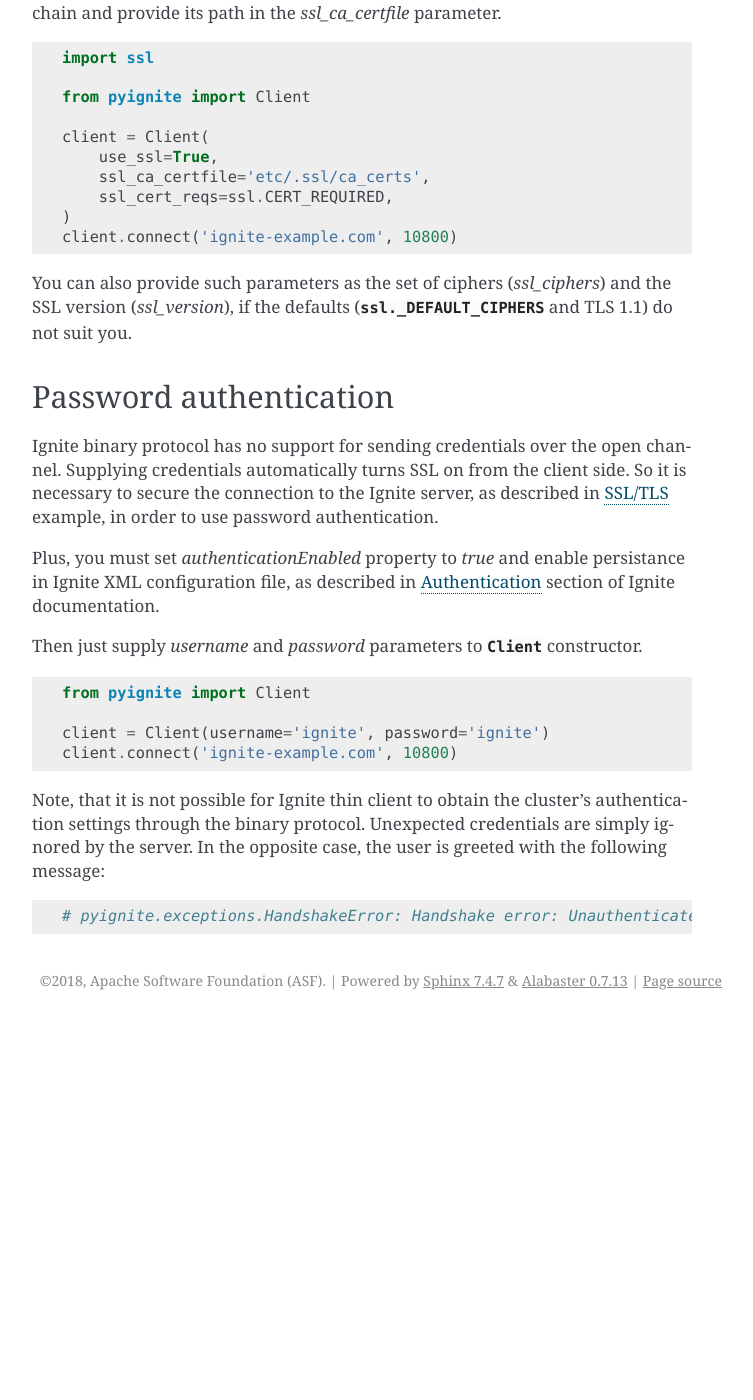
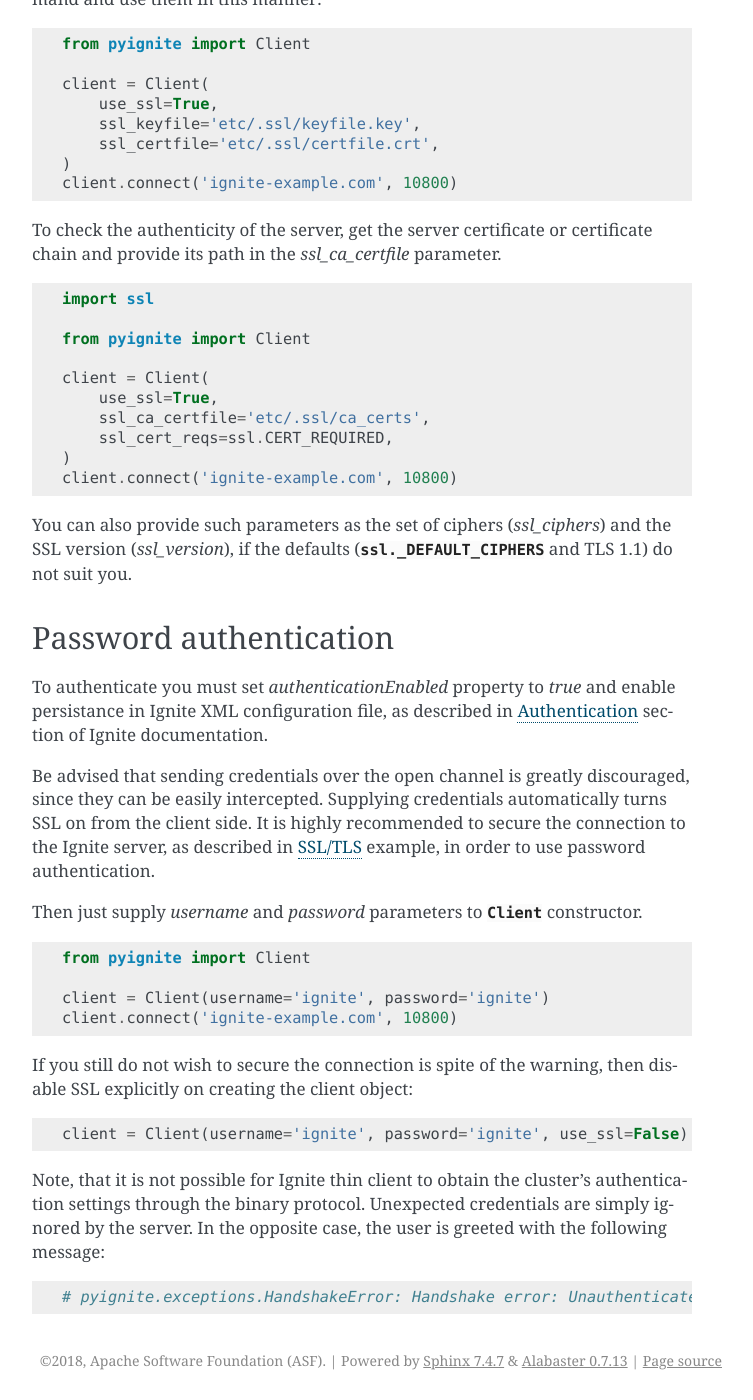
Before and after one commit to dmelnichuk/pyignite, a Sphinx documentation site: the page built from docs/examples.rst, in a window 1280 px wide and 1400 px high, scrolled down 9771 px. Shown: the whole window, without its empty margins (388-1141 px from the left). Built offline with Sphinx 7.4.7, drawn with Linux system fonts in a browser that asks for light colours; before the commit the page ends 10791 px from its top, so only the background shows below that; some of the changed text lies outside the part shown.

Commit message:
Polish docs.

```diff
--- a/docs/datatypes/cache_props.rst
+++ b/docs/datatypes/cache_props.rst
@@ -1,3 +1,5 @@
+.. _cache_props:
+
 ================
 Cache Properties
 ================
--- a/docs/examples.rst
+++ b/docs/examples.rst
@@ -48,6 +48,15 @@ Type hints usage
 .. literalinclude:: ../examples/type_hints.py
   :language: python
   :lines: 24-48
+
+As a rule of thumb:
+
+- when a `pyignite` method or function deals with a single value or key, it
+  has an additional parameter, like `value_hint` or `key_hint`, which accepts
+  a parser/constructor class,
+
+- nearly any structure element (inside dict or list) can be replaced with
+  a two-tuple of (said element, type hint).
 
 Refer the :ref:`data_types` section for the full list
 of parser/constructor classes you can use as type hints.
@@ -351,8 +364,8 @@ Failover
 
 When connection to the server is broken or timed out,
 :class:`~pyignite.client.Client` object raises an appropriate
-exception, but keeps its constructor's parameters intact, so user can
-reconnect, and the connection object remains valid.
+exception, but keeps its constructor's parameters intact and tries
+to reconnect on the next data operation.
 
 The following example features a simple round-robin failover mechanism.
 Launch 3 Ignite nodes on `localhost` and run:
@@ -372,6 +385,9 @@ one node should remain active.
     # Error: Socket connection broken.
     # Error: [Errno 111] Client refused
     # Connected to node 0
+
+In this example, the automatic reconnection happens after the second
+`client.get_or_create_cache()` call.
 
 SSL/TLS
 -------
@@ -443,14 +459,15 @@ the SSL version (`ssl_version`), if the defaults
 Password authentication
 -----------------------
 
-Ignite binary protocol has no support for sending credentials over the open
-channel. Supplying credentials automatically turns SSL on from the client side.
-So it is necessary to secure the connection to the Ignite server, as described
+To authenticate you must set `authenticationEnabled` property to `true` and
+enable persistance in Ignite XML configuration file, as described in
+`Authentication`_ section of Ignite documentation.
+
+Be advised that sending credentials over the open channel is greatly
+discouraged, since they can be easily intercepted. Supplying credentials
+automatically turns SSL on from the client side. It is highly recommended
+to secure the connection to the Ignite server, as described
 in `SSL/TLS`_ example, in order to use password authentication.
-
-Plus, you must set `authenticationEnabled` property to `true` and enable
-persistance in Ignite XML configuration file, as described in
-`Authentication`_ section of Ignite documentation.
 
 Then just supply `username` and `password` parameters to
 :class:`~pyignite.client.Client` constructor.
@@ -461,6 +478,13 @@ Then just supply `username` and `password` parameters to
 
     client = Client(username='ignite', password='ignite')
     client.connect('ignite-example.com', 10800)
+
+If you still do not wish to secure the connection is spite of the warning,
+then disable SSL explicitly on creating the client object:
+
+.. code-block:: python3
+
+    client = Client(username='ignite', password='ignite', use_ssl=False)
 
 Note, that it is not possible for Ignite thin client to obtain the cluster's
 authentication settings through the binary protocol. Unexpected credentials
--- a/docs/readme.rst
+++ b/docs/readme.rst
@@ -45,7 +45,7 @@ the whole repository:
 
 ::
 
-$ git clone git@github.com:nobitlost/ignite.git
+$ git clone git@github.com:apache/ignite.git
 $ git checkout ignite-7782
 $ cd ignite/modules/platforms/python
 $ pip install -e .
```
Also changed, not shown: other parts of docs/examples.rst (+4 -0 lines), README.md (+1 -1 lines), 6 other files.
